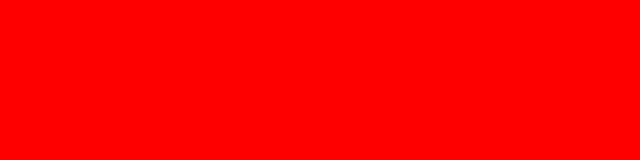
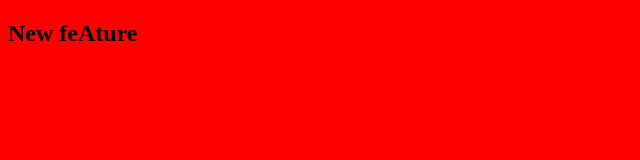
Before and after one commit to Leonid10011/git-two, a plain HTML site: page index.html in a window 1280 px wide. Shown: the whole page, without its empty margins (0-640 px from the left). Drawn offline with Linux system fonts and the light colour scheme.

Commit message:
add new feature

```diff
--- a/index.html
+++ b/index.html
@@ -6,6 +6,7 @@
     <meta name="viewport" content="width=device-width, initial-scale=1.0">
     <link rel="stylesheet" href="styles.css">
     <title>Document</title>
+    <h2>New feAture</h2>
 </head>
 <body>
 
```
